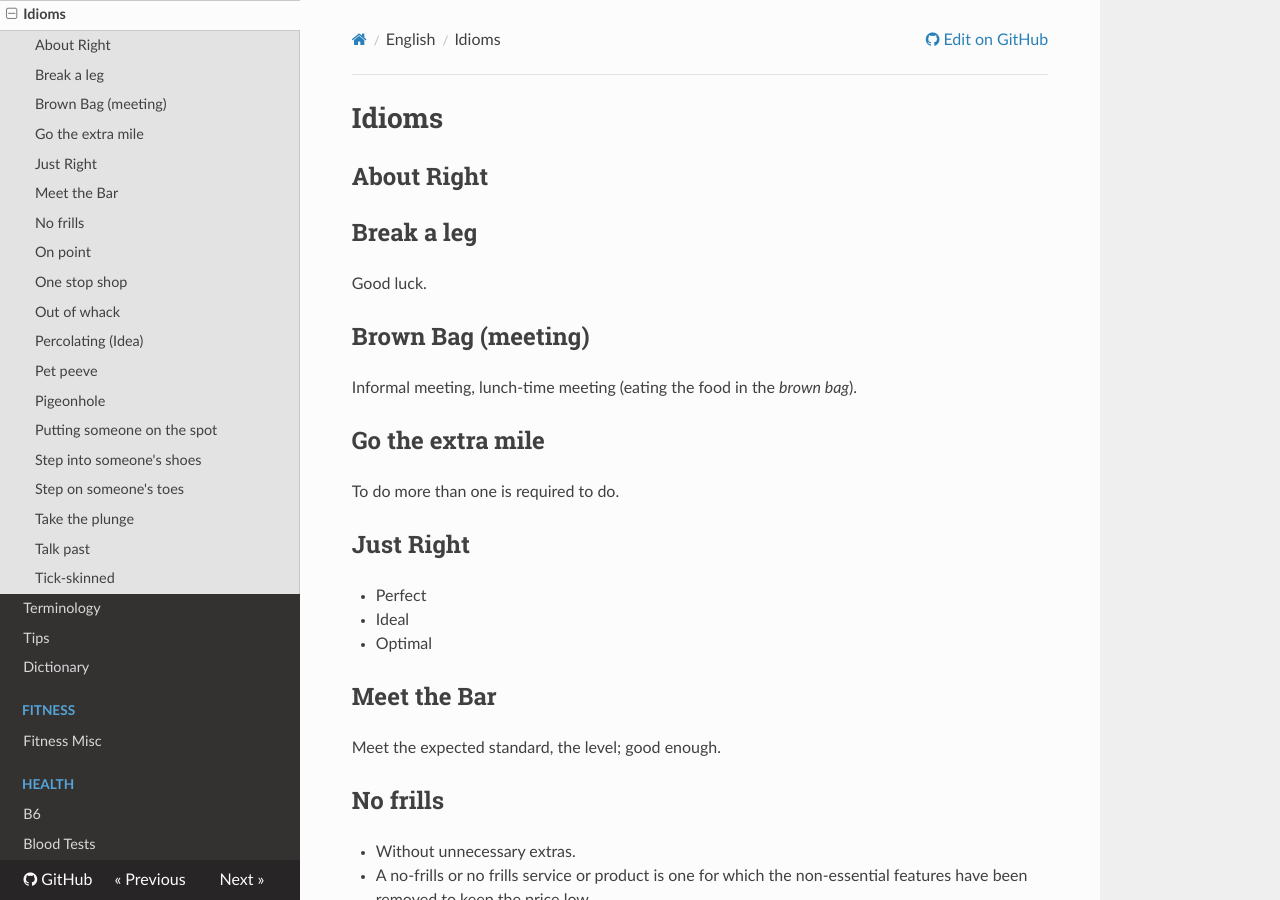
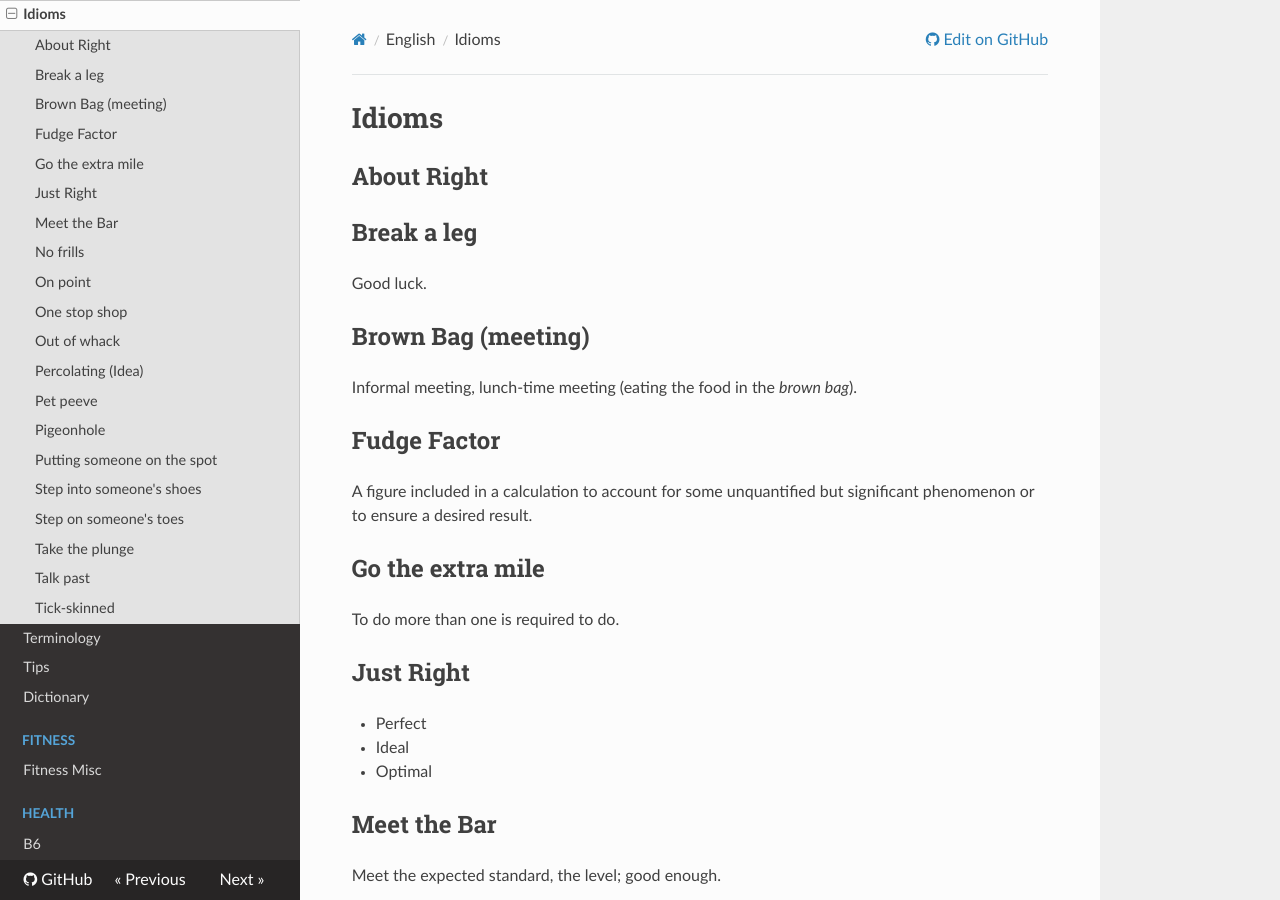
Before and after one commit to marcov/non-tech-notes, an MkDocs documentation site: the page built from docs/English/Idioms.md, in a window 1280 px wide and 900 px high. Built offline with MkDocs 1.6.1, drawn with Linux system fonts in a browser that asks for light colours; nearby versions of some CDN libraries.

Commit message:
new stuff

```diff
--- a/docs/English/Idioms.md
+++ b/docs/English/Idioms.md
@@ -7,6 +7,10 @@ Good luck.
 
 ## Brown Bag (meeting)
 Informal meeting, lunch-time meeting (eating the food in the *brown bag*).
+
+## Fudge Factor
+A figure included in a calculation to account for some unquantified but
+significant phenomenon or to ensure a desired result.
 
 ## Go the extra mile
 To do more than one is required to do.
```
